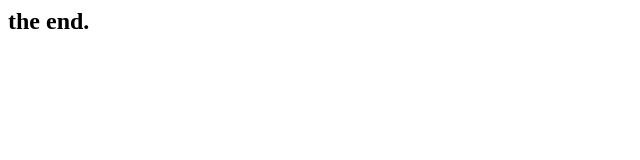
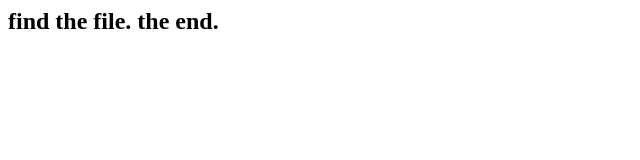
Before and after one commit to maerchennnnn/maerchennnnn.github.io, a plain HTML site: page 26.html in a window 1280 px wide. Shown: the whole page, without its empty margins (0-640 px from the left). Drawn offline with Linux system fonts and the light colour scheme.

Commit message:
Update 26.html

```diff
--- a/26.html
+++ b/26.html
@@ -1,3 +1,3 @@
 <html>
-  <h2> the end.</h2>
+  <h2> find the file. the end.</h2>
 </html>
```
